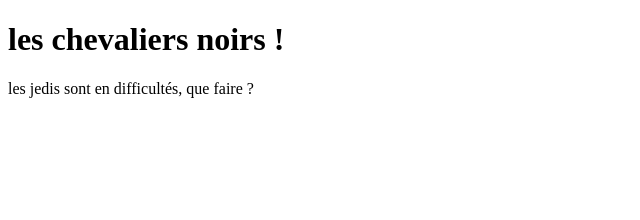
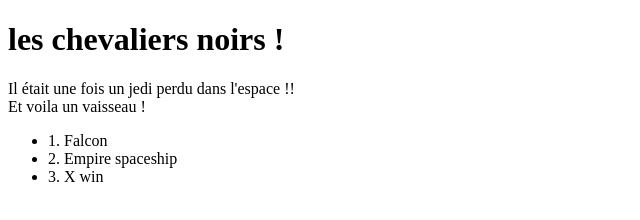
Before and after one commit to nadinekode-hub/formation-git-mastering-discover-github, a plain HTML site: page index.html in a window 1280 px wide. Shown: the whole page, without its empty margins (0-640 px from the left). Drawn offline with Linux system fonts and the light colour scheme.

Commit message:
feat: ul list ship

```diff
--- a/index.html
+++ b/index.html
@@ -8,8 +8,16 @@
 <body>
 
 <h1>les chevaliers noirs ! </h1>
-<span>
-    les jedis sont en difficultés, que faire ?
-</span>
+<div>
+    Il était une fois un jedi perdu dans l'espace !!
+</div>
+<div>
+    Et voila un vaisseau !
+    <ul>
+    <li>1. Falcon </li>
+    <li>2. Empire spaceship</li>
+    <li>3. X win</li>
+    </ul>
+</div>
 </body>
 </html>
```
